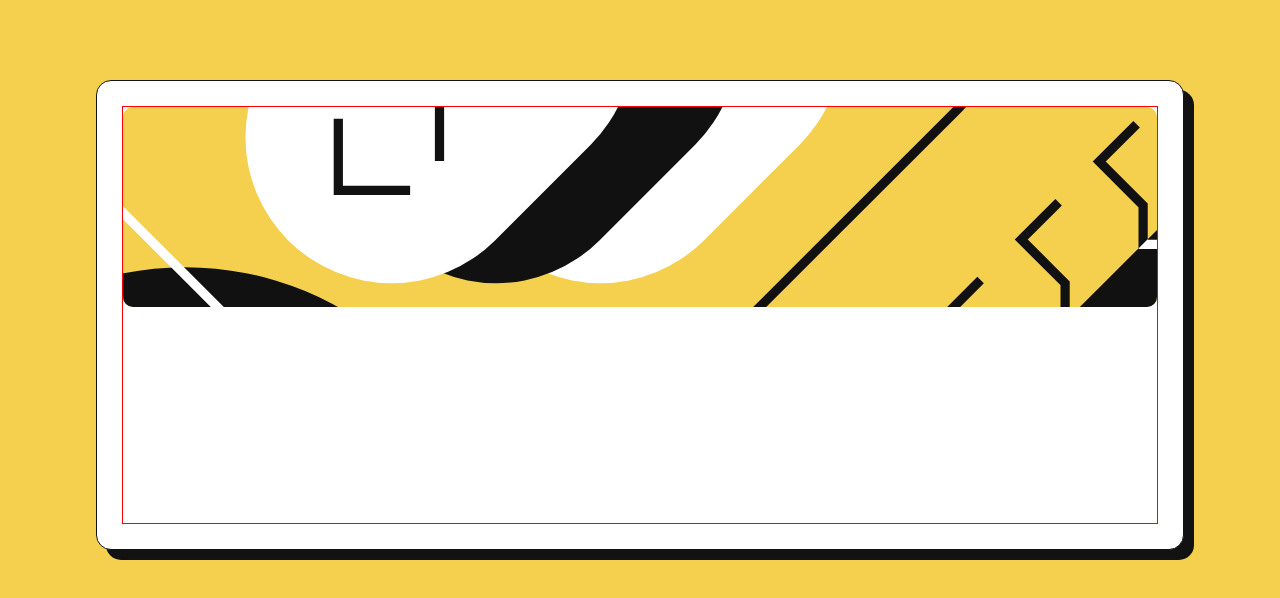
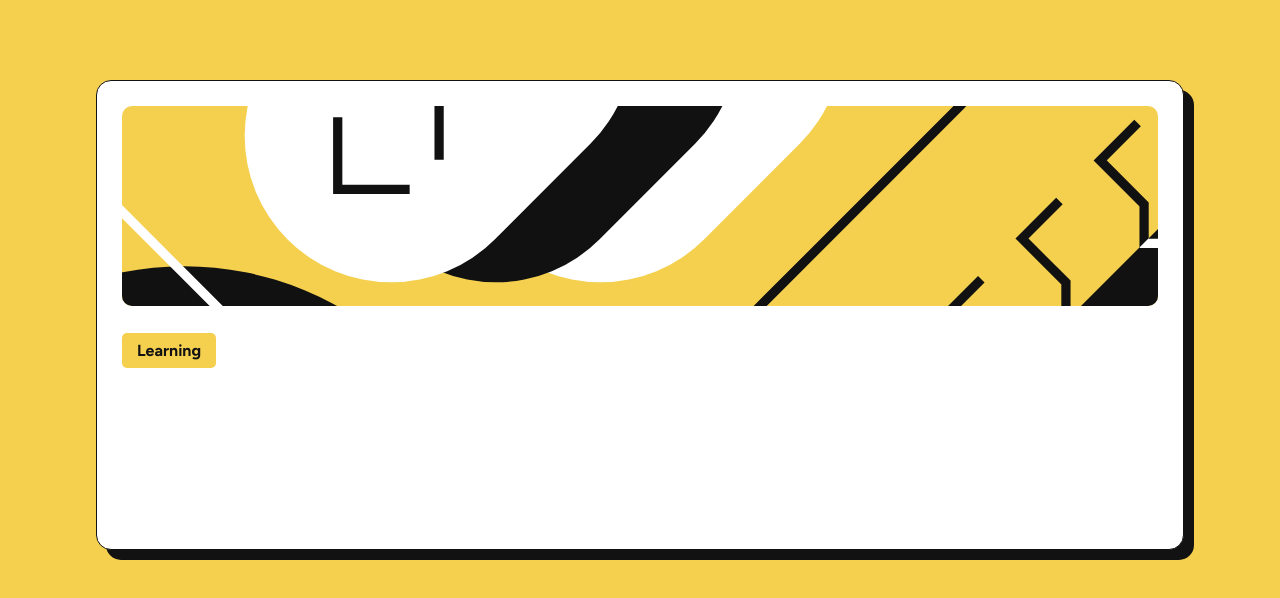
Before and after one commit to JuanBlancodev/blog-preview-card, a React (Vite) app: page / in a window 1280 px wide. Shown: the top 598 px of the page. Built offline with nearby package versions, Linux system fonts and the light colour scheme.

Commit message:
label component added

```diff
--- a/src/components/App.jsx
+++ b/src/components/App.jsx
@@ -1,5 +1,6 @@
 import styled from 'styled-components'
 import Ilustration from './Ilustration'
+import Header from './Header'
 
 const Wrapper = styled.div`
   margin: 80px auto;
@@ -14,10 +15,13 @@ const Wrapper = styled.div`
 `
 
 const Content = styled.div`
-  border: 1px solid red;
-
   width: 100%;
   height: 100%;
+
+  display: flex;
+  flex-direction: column;
+
+  gap: 35px;
 `
 
 const App = () => {
@@ -25,6 +29,7 @@ const App = () => {
     <Wrapper className='bg-white'>
       <Content>
         <Ilustration />
+        <Header />
       </Content>
     </Wrapper>
   )
--- /dev/null
+++ b/src/components/Header.jsx
@@ -0,0 +1,16 @@
+import styled from 'styled-components'
+import Label from './Label'
+
+const Container = styled.header`
+
+`
+
+const Header = () => {
+  return (
+    <Container>
+      <Label info="Learning" />
+    </Container>
+  )
+}
+
+export default Header
--- /dev/null
+++ b/src/components/Label.jsx
@@ -0,0 +1,21 @@
+import PropTypes from 'prop-types'
+import styled from 'styled-components'
+
+const Content = styled.span`
+  padding: 8px 15px;
+  border-radius: 5px;
+`
+
+const Label = ({ info }) => {
+  return (
+    <Content className='bg-primary black fw-semibold'>
+      { info }
+    </Content>
+  )
+}
+
+Label.propTypes = {
+  info: PropTypes.string.isRequired
+}
+
+export default Label
--- a/src/css/index.css
+++ b/src/css/index.css
@@ -3,7 +3,8 @@
 :root{
   --font-main: "Figtree", sans-serif;
 
-  --weight-semibold: 500;
+  --weight-normal: 500;
+  --weight-semibold: 700;
   --weight-bold: 800;
 
   --color-primary: hsl(47, 88%, 63%);
@@ -41,6 +42,10 @@ p{
 }
 
 /* Font Weight */
+.fw-normal{
+  font-weight: var(--weight-normal);
+}
+
 .fw-semibold{
   font-weight: var(--weight-semibold);
 }
```
